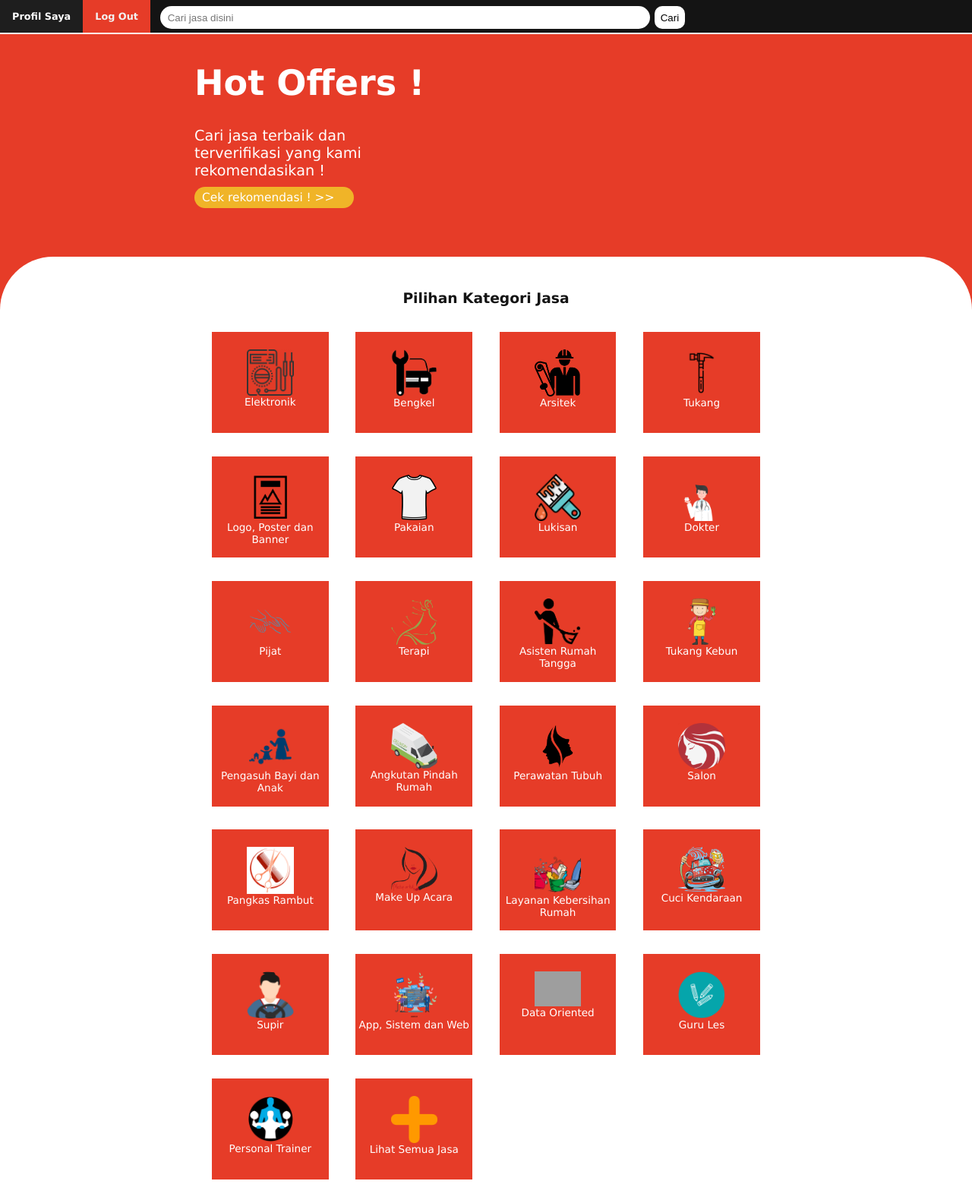
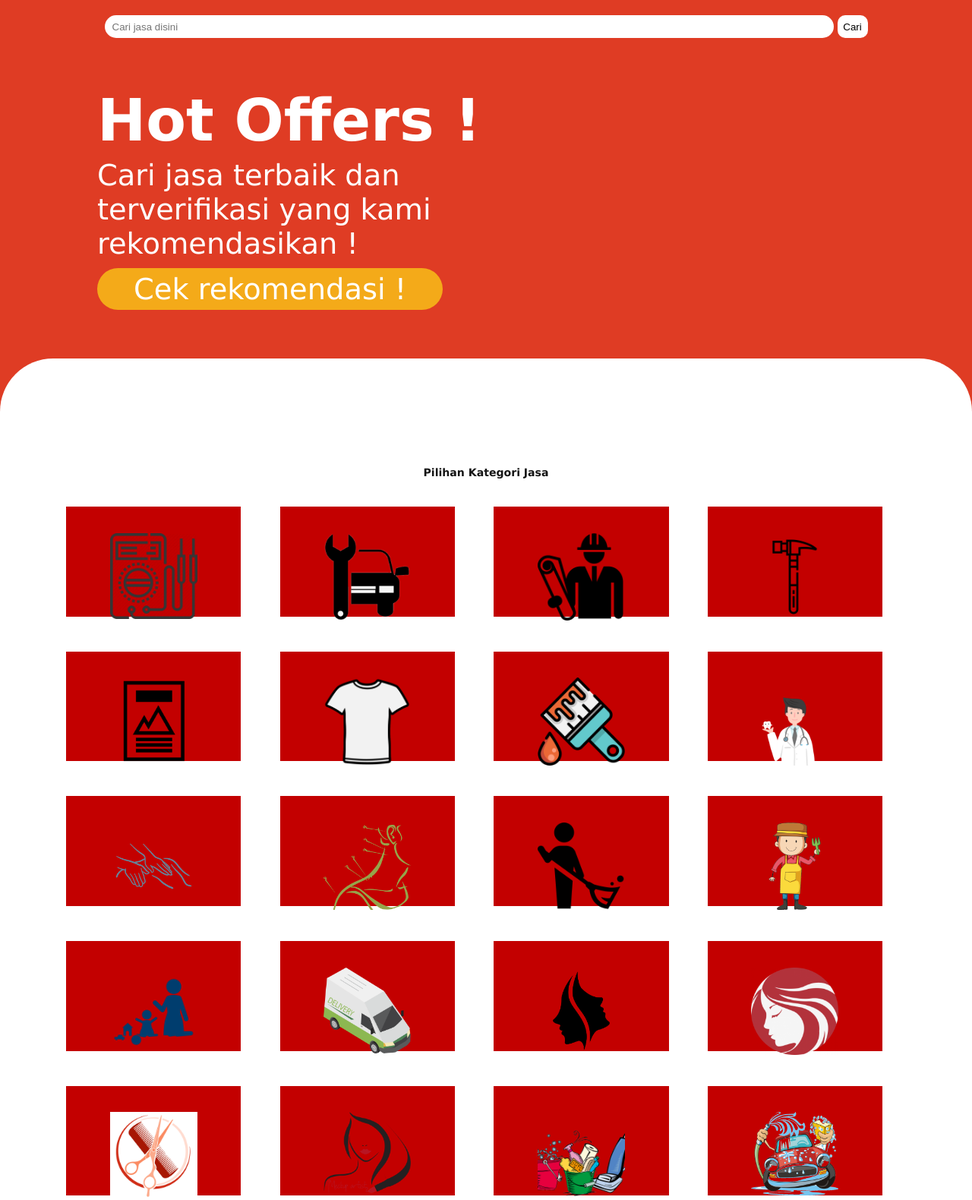
Before and after one commit to sakuraiyuuto/public-web-ayok, a PHP site: page / in a window 1280 px wide. Shown: the top 1580 px of the page at 76% size. Run offline with PHP 8.4, Linux system fonts and the light colour scheme; the visitor is signed in with stand-in values (Sample User, id 1); grey boxes are pictures that could not be loaded.

Commit message:
memisahkan index.css menjadi home.css dan profile.css

```diff
--- a/android/index.php
+++ b/android/index.php
@@ -7,24 +7,11 @@
 <html>
 <head>
 	<title>Ayo Kerja !</title>
-	<link rel="stylesheet" href="sistem/style.css">
+	<link rel="stylesheet" href="sistem/home.css">
 	<meta name="viewport" content="width=device-width, initial-scale=1">
 </head>
 <body>
 	<link rel="stylesheet" href="https://cdnjs.cloudflare.com/ajax/libs/font-awesome/4.7.0/css/font-awesome.min.css">
-	<div class="topnav" id="myTopnav">
-		<a href="akun/profil.php"><b>Profil Saya</b></a>
-		<a href="sistem/logout.php" style="background-color:rgb(230,60,40);"><b>Log Out</b></a>
-		<div class="box1">
-			<form name=form1 method=post action=akun/carijasa.php onsubmit="return validate()">
-				<input class=input type=text name=cari maxlength=100 placeholder="Cari jasa disini"style="width:80%;height:30px;border-radius:30px;padding-left:10px;border:none;">
-				<input type=submit style="width:40px;height:30px;border-radius:10px;border:none;cursor:pointer;border:none;background-color:white;margin-left:1px;" value="Cari">
-			</form>
-		</div>
-		<a href="javascript:void(0);" class="icon" onclick="myFunction()">
-			<i class="fa fa-bars"></i>
-		</a>
-	</div>
 
 	<script type="text/javascript">
 		function validate()
@@ -40,8 +27,8 @@
 				return false;
 			}
 
-			if (submitOK == false
-
+			if (submitOK == false)
+			{
 				return false;
 			}
 		}
@@ -62,204 +49,205 @@
 	</script>
 
 
-	<div class="block1">
-		<div class="font1">
+	<div class="home">
+		<div class="pencarian_jasa">
+			<form name=form1 method=post action=akun/carijasa.php onsubmit="return validate()">
+				<input class="input" type=text name=cari maxlength=100 placeholder="Cari jasa disini"style="width:75%;height:30px;border-radius:30px;padding-left:10px;border:none;">
+				<input type=submit style="width:40px;height:30px;border-radius:10px;border:none;cursor:pointer;border:none;background-color:white;margin-left:1px;" value="Cari">
+			</form>
+		</div>
+		<div class="deskirpsi_home">
 			<h1>Hot Offers !</h1>
-			Cari jasa terbaik dan<br>
-			terverifikasi yang kami <br>
-			rekomendasikan !
-			<br>
+			<p>
+				Cari jasa terbaik dan
+			</p>
+			<p>
+				terverifikasi yang kami
+			</p>
+			<p>
+				rekomendasikan !
+			</p>
 			<a href="akun/iklanrekomendasi.php">
-				<div class="button1">
-					Cek rekomendasi ! >>
+				<div class="tombol_rekomendasi">
+					Cek rekomendasi !
 				</div>
 			</a>
 		</div>
 
-		<div class="block2">
+		<div class="home_menu">
 			<h3><center>Pilihan Kategori Jasa</center></h3>
 
-			<div class="block7">
-			<!--Reparasi-->
+			<div class="kategori_jasa">
 				<a href="jasa/elektronik.php">
-					<div class="box7">
+					<div class="kotak_jasa">
 						<img src="gambar/kategori_jasa/elektronik.png"><br>
 						Elektronik
 					</div>
 				</a>
 
 				<a href="jasa/bengkel.php">
-					<div class="box7">
+					<div class="kotak_jasa">
 						<img src="gambar/kategori_jasa/bengkel.png"><br>
 						Bengkel
 					</div>
 				</a>
 
-			<!--konstruksi-->
 				<a href ="jasa/arsitek.php">
-					<div class="box7">
+					<div class="kotak_jasa">
 						<img src="gambar/kategori_jasa/arsitek.png"><br>
 						Arsitek
 					</div>
 				</a>
 
 				<a href ="jasa/tukang.php">
-					<div class="box7">
+					<div class="kotak_jasa">
 						<img src="gambar/kategori_jasa/tukang.png"><br>
 						Tukang
 					</div>
 				</a>
 
-			<!--desain-->
 				<a href ="jasa/logoposterbanner.php">
-					<div class="box7">
+					<div class="kotak_jasa">
 						<img src="gambar/kategori_jasa/logoposterbanner.png"><br>
 						Logo, Poster dan Banner
 					</div>
 				</a>
 
 				<a href ="jasa/pakaian.php">
-					<div class="box7">
+					<div class="kotak_jasa">
 						<img src="gambar/kategori_jasa/pakaian.png"><br>
 						Pakaian
 					</div>
 				</a>
 
 				<a href ="jasa/lukisan.php">
-					<div class="box7">
+					<div class="kotak_jasa">
 						<img src="gambar/kategori_jasa/lukisan.png"><br>
 						Lukisan
 					</div>
 				</a>
 
-			<!--kesehatan-->
 				<a href ="jasa/dokter.php">
-					<div class="box7">
+					<div class="kotak_jasa">
 						<img src="gambar/kategori_jasa/dokter.png"><br>
 						Dokter
 					</div>
 				</a>
 
 				<a href ="jasa/pijat.php">
-					<div class="box7">
+					<div class="kotak_jasa">
 						<img src="gambar/kategori_jasa/pijat.png"><br>
 						Pijat
 					</div>
 				</a>
 
 				<a href ="jasa/terapi.php">
-					<div class="box7">
+					<div class="kotak_jasa">
 						<img src="gambar/kategori_jasa/terapi.png"><br>
 						Terapi
 					</div>
 				</a>
 
-			<!--rumah tangga-->
 				<a href ="jasa/asistenrumahtangga.php">
-					<div class="box7">
+					<div class="kotak_jasa">
 						<img src="gambar/kategori_jasa/asistenrumahtangga.png"><br>
 						Asisten Rumah Tangga
 					</div>
 				</a>
 
 				<a href ="jasa/tukangkebun.php">
-					<div class="box7">
+					<div class="kotak_jasa">
 						<img src="gambar/kategori_jasa/tukangkebun.png"><br>
 						Tukang Kebun
 					</div>
 				</a>
 
 				<a href ="jasa/pengasuhbayidananak.php">
-					<div class="box7">
+					<div class="kotak_jasa">
 						<img src="gambar/kategori_jasa/pengasuhbayidananak.png"><br>
 						Pengasuh Bayi dan Anak
 					</div>
 				</a>
 
 				<a href ="jasa/angkutanpindahrumah.php">
-					<div class="box7">
+					<div class="kotak_jasa">
 						<img src="gambar/kategori_jasa/angkutanpindahrumah.png"><br>
 						Angkutan Pindah Rumah
 					</div>
 				</a>
 
-			<!--penampilan-->
 				<a href ="jasa/perawatantubuh.php">
-					<div class="box7">
+					<div class="kotak_jasa">
 						<img src="gambar/kategori_jasa/perawatantubuh.png"><br>
 						Perawatan Tubuh
 					</div>
 				</a>
 
 				<a href ="jasa/salon.php">
-					<div class="box7">
+					<div class="kotak_jasa">
 						<img src="gambar/kategori_jasa/salon.png"><br>
 						Salon
 					</div>
 				</a>
 
 				<a href ="jasa/pangkasrambut.php">
-					<div class="box7">
+					<div class="kotak_jasa">
 						<img src="gambar/kategori_jasa/pangkasrambut.png"><br>
 						Pangkas Rambut
 					</div>
 				</a>
 
 				<a href ="jasa/makeupacara.php">
-					<div class="box7">
+					<div class="kotak_jasa">
 						<img src="gambar/kategori_jasa/makeupacara.png"><br>
 						Make Up Acara
 					</div>
 				</a>
 
-			<!--kebersihan-->
 				<a href ="jasa/layanankebersihanrumah.php">
-					<div class="box7">
+					<div class="kotak_jasa">
 						<img src="gambar/kategori_jasa/layanankebersihanrumah.png"><br>
 						Layanan Kebersihan Rumah
 					</div>
 				</a>
 
 				<a href ="jasa/cucikendaraan.php">
-					<div class="box7">
+					<div class="kotak_jasa">
 						<img src="gambar/kategori_jasa/cucikendaraan.png"><br>
 						Cuci Kendaraan
 					</div>
 				</a>
 
-			<!--transportasi-->
 				<a href ="jasa/supir.php">
-					<div class="box7">
+					<div class="kotak_jasa">
 						<img src="gambar/kategori_jasa/supir.png"><br>
 						Supir
 					</div>
 				</a>
 
-			<!--Layanan IT-->
 				<a href ="jasa/appsistemweb.php">
-					<div class="box7">
+					<div class="kotak_jasa">
 						<img src="gambar/kategori_jasa/appsistemweb.png"><br>
 						App, Sistem dan Web
 					</div>
 				</a>
 
 				<a href ="jasa/dataoriented.php">
-					<div class="box7">
+					<div class="kotak_jasa">
 						<img src="gambar/kategori_jasa/dataoriented.png"><br>
 						Data Oriented
 					</div>
 				</a>
 
-			<!--Layanan IT-->
 				<a href ="jasa/gurules.php">
-					<div class="box7">
+					<div class="kotak_jasa">
 						<img src="gambar/kategori_jasa/gurules.png"><br>
 						Guru Les
 					</div>
 				</a>
 
 				<a href ="jasa/personaltrainer.php">
-					<div class="box7">
+					<div class="kotak_jasa">
 						<img src="gambar/kategori_jasa/personaltrainer.png"><br>
 						Personal Trainer
 					</div>
@@ -267,7 +255,7 @@
 			<!--Semua Jasa-->
 
 				<a href ="jasa/semuajasa.php">
-					<div class="box7">
+					<div class="kotak_jasa">
 						<img src="gambar/kategori_jasa/semuajasa.png"><br>
 						Lihat Semua Jasa
 					</div>
@@ -276,5 +264,20 @@
 		</div>
 	</div>
 
-<?php
-include("footer.php");?>
+<link href="https://fonts.googleapis.com/icon?family=Material+Icons" rel="stylesheet">
+<nav class="nav">
+  <a href="#" class="nav__link nav__link--active"">
+    <i class="material-icons nav__icon">dashboard</i>
+    <span class="nav__text">Home</span>
+  </a>
+  <a href="#" class="nav__link">
+    <i class="material-icons nav__icon">devices</i>
+    <span class="nav__text">Order</span>
+  </a>
+  <a href="akun/profil.php" class="nav__link">
+    <i class="material-icons nav__icon">person</i>
+    <span class="nav__text">Profile</span>
+  </a>
+</nav>
+
+	</body>
--- /dev/null
+++ b/android/sistem/home.css
@@ -0,0 +1,156 @@
+body {
+    margin: 0px 0px 0px 0px;
+    height: 100%;
+}
+
+.home {
+    border:none;
+    color:white;
+    width: 100%;
+    padding-top:0%;
+    margin-top:0%;
+    background-color:#df3c24;
+    height: 90%;
+    overflow-y: scroll;
+}
+
+.home a {
+    text-decoration:none;
+}
+
+.home .pencarian_jasa form{
+    padding-top: 20px;
+    margin: 0px;
+    text-align: center;
+}
+
+.home .deskirpsi_home {
+    font-family:"Century Gothic", CenturyGothic, Geneva, AppleGothic, sans-serif;
+    width:auto;
+    padding-top:5%;
+    padding-left:10%;
+    padding-right:5%;
+    padding-bottom:5%;
+}
+
+.home .deskirpsi_home h1 {
+    font-size:6vw;
+    margin: 0px;
+     padding-bottom: 5px;
+}
+
+.home .deskirpsi_home p{
+    margin: 0px;
+    font-size: 3vw;
+}
+
+.home .deskirpsi_home .tombol_rekomendasi {
+    font-size:3vw;
+    height:auto;
+    width: 40%;
+    text-align: center;
+    border:none;
+    background-color:#f4aa19;
+    color:white;
+    margin-top:10px;
+    padding:5px 10px;
+    border-radius:30px;
+    font-family:verdana;
+    transition:0.2s;
+}
+
+.home .deskirpsi_home .tombol_rekomendasi:hover {
+    background-color:#f4aa19;
+}
+
+.home_menu {
+    background-color:white;
+    font-family: "Century Gothic", CenturyGothic, Geneva, AppleGothic, sans-serif;
+    border-radius: 70px 70px 0px 0px;
+    border:none;
+    color:rgb(20,20,20);
+    padding-top:10%;
+    padding-left:5%;
+    padding-right:5%;
+    padding-bottom:5%;
+    width:auto;
+    height: auto;
+}
+
+.home_menu h3 {
+    font-size:88%;
+}
+
+.home_menu .kategori_jasa {
+    width:100%;
+}
+
+.home_menu .kategori_jasa a {
+    text-decoration:none;
+    color:white;
+}
+
+.home_menu .kategori_jasa .kotak_jasa {
+    padding-top:3%;
+    display:inline-block;
+    width:20%;
+    margin-left:2%;
+    margin-right:2%;
+    margin-top:2%;
+    margin-bottom:2%;
+    height:70px;
+    background-color:#c30000;
+    height:110px;
+    vertical-align:bottom;
+    text-align:center;
+    transition:0.2s;
+    font-size: 3vw;
+}
+
+.home_menu .kategori_jasa .kotak_jasa img {
+    width:50%;
+}
+
+.home_menu .kategori_jasa .kotak_jasa:hover {
+    background-color:rgb(200,60,40);
+}
+
+.nav {
+    position: fixed;
+    bottom: 0;
+    width: 100%;
+    height: 10%;
+    box-shadow: 0 0 3px rgba(0, 0, 0, 0.2);
+    background-color: #ffffff;
+    display: flex;
+    overflow-x: auto;
+}
+
+.nav__link {
+    display: flex;
+    flex-direction: column;
+    align-items: center;
+    justify-content: center;
+    flex-grow: 1;
+    min-width: 50px;
+    overflow: hidden;
+    white-space: nowrap;
+    font-family: sans-serif;
+    font-size: 13px;
+    color: #444444;
+    text-decoration: none;
+    -webkit-tap-highlight-color: transparent;
+    transition: background-color 0.1s ease-in-out;
+}
+
+.nav__link:hover {
+    background-color: #eeeeee;
+}
+
+.nav__link--active {
+    color: #f4aa19;
+}
+
+.nav__icon {
+    font-size: 18px;
+}
```
Also changed, not shown: android/akun/profil.php (+18 -18 lines), android/sistem/profile.css (added, +272 -0 lines).
